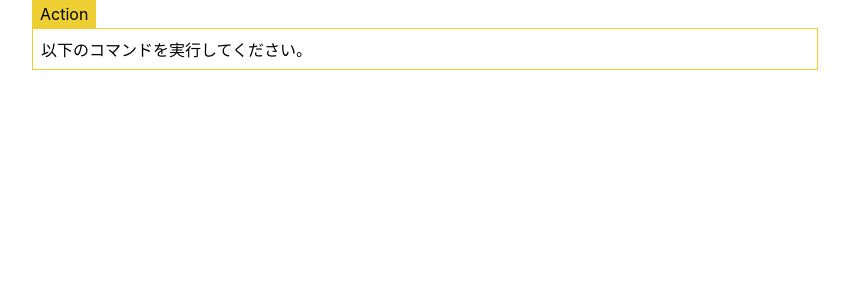
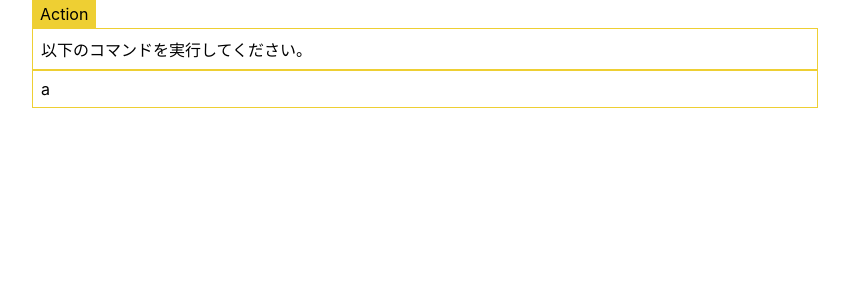
Before and after one commit to richardimaoka/react-component-factory, a React (Create React App) app in the folder client/: page / in a window 1280 px wide. Shown: the top 300 px of the page, without its empty margins (224-1073 px from the left). Built offline with nearby package versions, Linux system fonts and the light colour scheme.

Commit message:
stack componennt

```diff
--- a/client/src/App.tsx
+++ b/client/src/App.tsx
@@ -30,7 +30,7 @@ export const ActionStatementComponent = ({
   statement,
 }: {
   statement: string
-}) => (
+}): JSX.Element => (
   <div
     css={css`
       display: inline-block;
@@ -40,6 +40,19 @@ export const ActionStatementComponent = ({
     `}
   >
     {statement}
+  </div>
+)
+
+export const ActionStackComponent = (): JSX.Element => (
+  <div
+    css={css`
+      display: inline-block;
+      padding: 8px;
+      width: 100%;
+      border: solid 1px #eecf33;
+    `}
+  >
+    a
   </div>
 )
 
@@ -62,6 +75,7 @@ export const MainContainer = (): JSX.Element => {
             <ActionStatementComponent
               statement={'以下のコマンドを実行してください。'}
             />
+            <ActionStackComponent />
           </div>
         </div>
       </div>
```
